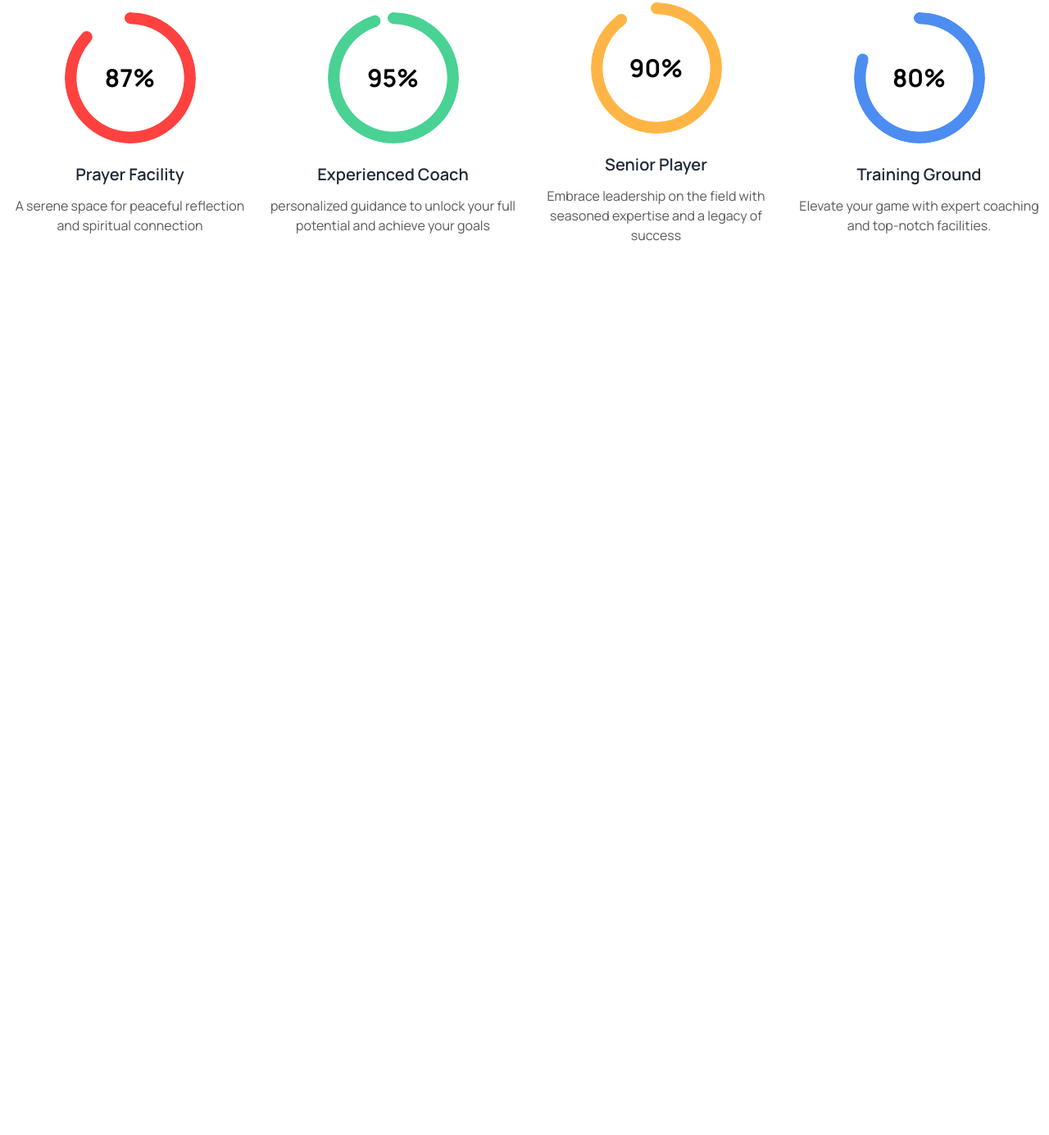
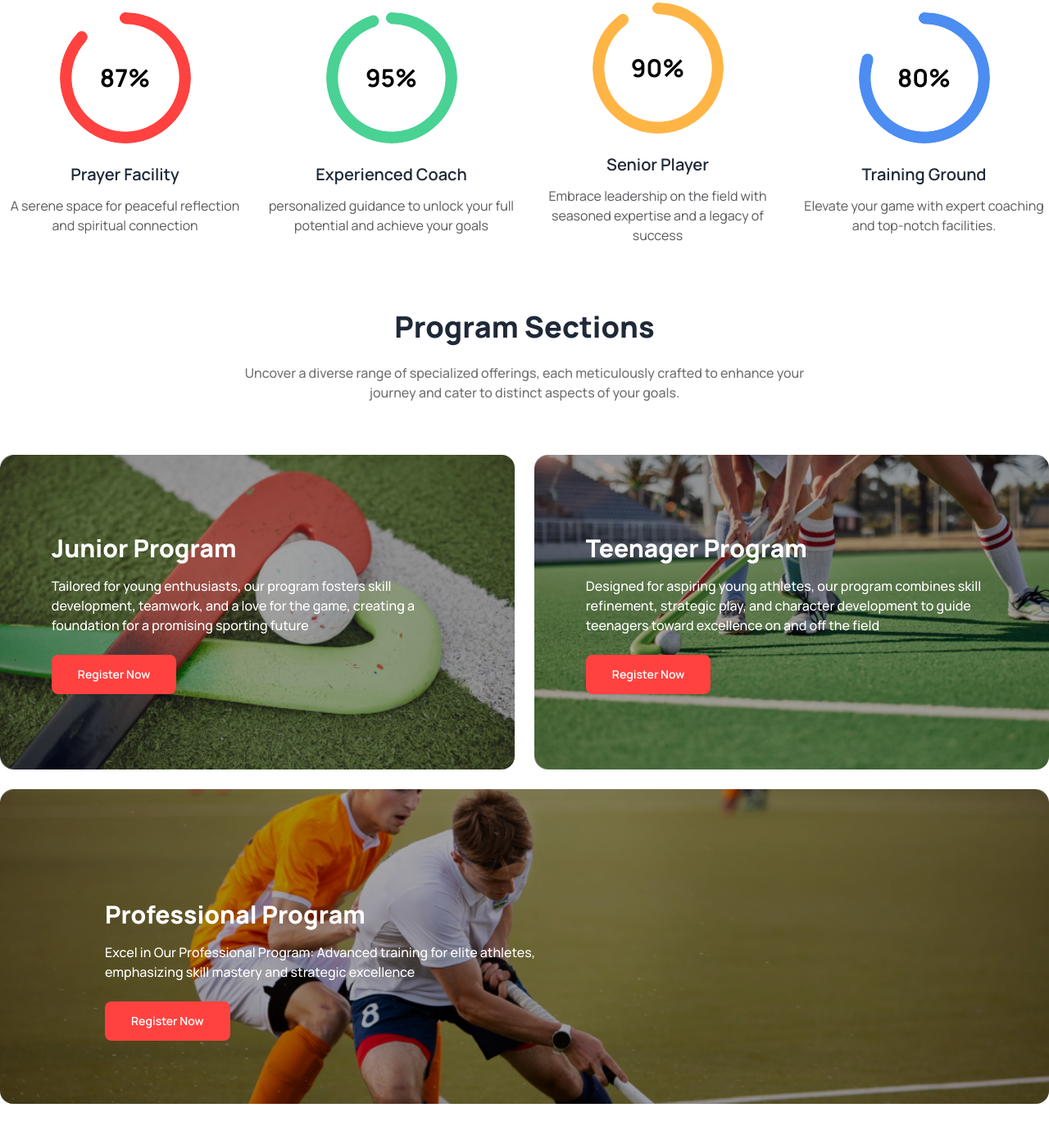
Before and after one commit to Amin7775/Hockyes-Mastery-with-tailwind-and-daisyUI, a plain HTML site: page index.html in a window 1280 px wide. Shown: the part 971-2356 px from the top of the page at 82% size. Before the commit the page ends 1310 px from the top, so only its background shows below. Drawn offline with nearby package versions, Linux system fonts and the light colour scheme.

Commit message:
Completed Programs section

```diff
--- a/index.html
+++ b/index.html
@@ -90,13 +90,13 @@
     <!-- banner - end-->
 </header>
 <!-- main -->
-<main class="container mx-auto px-1 lg:px-2">
+<main class="container mx-auto  px-5 lg:px-0">
 <!-- professional section -->
 <section class="my-10">
   <h1 class="text-4xl font-extrabold text-center mb-6">
     Professional Hockeys Club
   </h1>
-  <p class="w-[55%] text-center mx-auto text-[#13131899]/[.6] text-base font-medium">
+  <p class="w-[85%] lg:w-[55%] text-center mx-auto text-[#13131899]/[.6] text-base font-medium">
     Experience excellence at the Professional Hockeys Club. Elevate your game with expert training and exclusive club kits. Join us on the journey to hockey mastery!
   </p>
 
@@ -130,6 +130,54 @@
 
   </div>
 </section>
+<!-- Program Section -->
+<section class="my-20">
+  <!-- text content -->
+<h1 class="text-4xl font-extrabold text-center mb-6">Program Sections</h1>
+<p class="w-[88%] lg:w-[55%] text-center mx-auto text-[#13131899]/[.6] text-base font-medium">Uncover a diverse range of specialized offerings, each meticulously crafted to enhance your journey and cater to distinct aspects of your goals.</p>
+  <!-- programs container -->
+  <div class="grid grid-cols-1 lg:grid-cols-2  gap-6 overflow-hidden border-0 mt-16">
+    <!-- 1 -->
+    <div class="relative border-0">
+      <!-- bg -->
+      <div class="bg-[url(./Images/2.png)] w-full h-96 bg-no-repeat bg-cover rounded-2xl border-0">
+        <div class="h-full w-full bg-black opacity-35 rounded-2xl border-0"></div>
+      </div>
+      <!-- text -->
+      <div class="absolute top-[25%] left-[10%] w-[82%]">
+        <h1 class="text-3xl font-extrabold text-white mb-4">Junior Program</h1>
+        <p class="mb-6 font-medium text-white">Tailored for young enthusiasts, our program fosters skill development, teamwork, and a love for the game, creating a foundation for a promising sporting future</p>
+        <a class="btn bg-[#FF4240] text-white px-8 border-0">Register Now</a>
+      </div>
+    </div>
+    <!-- 2 -->
+    <div class="relative border-0">
+      <!-- bg -->
+      <div class="bg-[url(./Images/3.png)] w-full h-96 bg-no-repeat bg-cover rounded-2xl border-0">
+        <div class="h-full w-full bg-black opacity-35 rounded-2xl border-0"></div>
+      </div>
+      <!-- text -->
+      <div class="absolute top-[25%] left-[10%] w-[82%]">
+        <h1 class="text-3xl font-extrabold text-white mb-4">Teenager Program</h1>
+        <p class="mb-6 font-medium text-white">Designed for aspiring young athletes, our program combines skill refinement, strategic play, and character development to guide teenagers toward excellence on and off the field</p>
+        <a class="btn bg-[#FF4240] text-white px-8 border-0">Register Now</a>
+      </div>
+    </div>
+    <!-- 3 -->
+    <div class="relative border-0 lg:col-span-2">
+      <!-- bg -->
+      <div class="bg-[url(./Images/4.png)] w-full h-96 bg-no-repeat bg-cover rounded-2xl border-0">
+        <div class="h-full w-full bg-black opacity-35 rounded-2xl border-0"></div>
+      </div>
+      <!-- text -->
+      <div class="absolute top-[25%] lg:top-[35%] left-[10%] w-[82%]">
+        <h1 class="text-3xl font-extrabold text-white mb-4">Professional Program</h1>
+        <p class="mb-6 font-medium text-white w-full lg:w-[55%] ">Excel in Our Professional Program: Advanced training for elite athletes, emphasizing skill mastery and strategic excellence</p>
+        <a class="btn bg-[#FF4240] text-white px-8 border-0">Register Now</a>
+      </div>
+    </div>
+  </div>
+</section>
 </main>
 <!-- footer -->
 </body>
```
